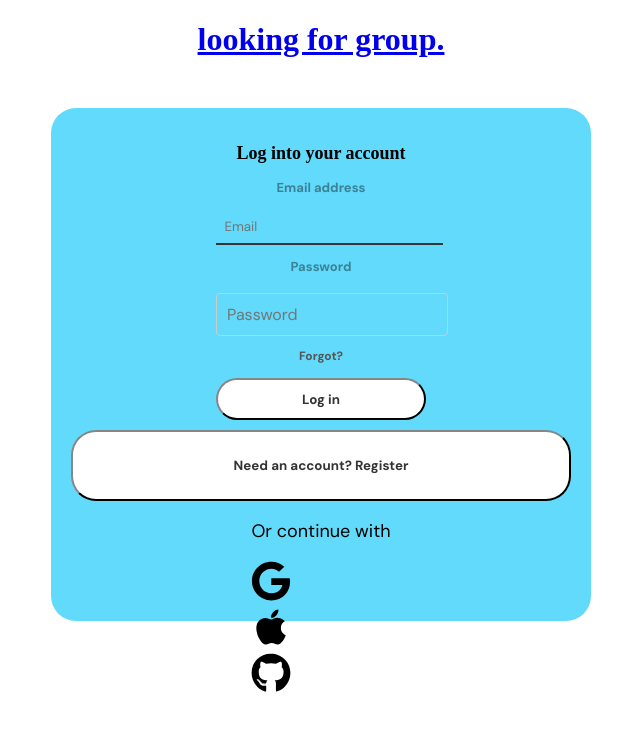
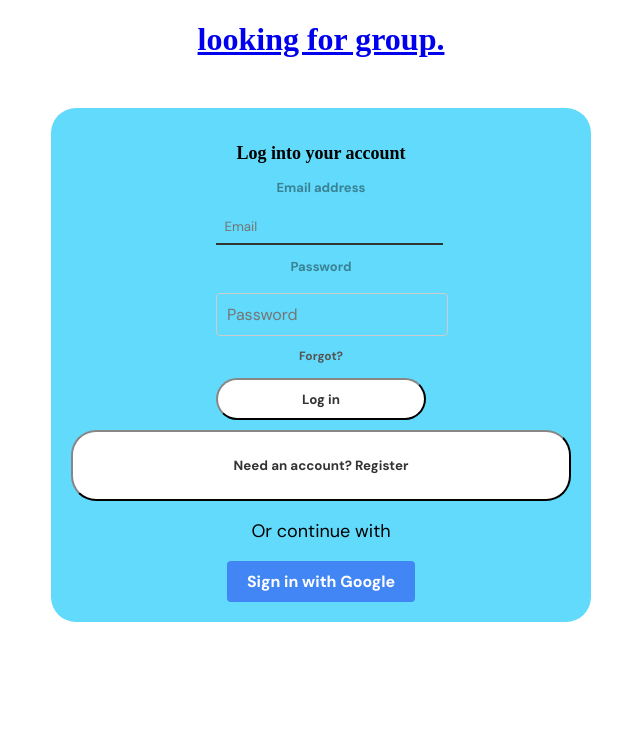
Before and after one commit to brand-ing/study-group-finder, a React (Create React App) app in the folder frontend/: page /login in a window 1280 px wide. Shown: the top 730 px of the page, without its empty margins (319-959 px from the left). Built offline with nearby package versions, Linux system fonts and the light colour scheme; a web font is replaced by a local one.

Commit message:
saving my current work on login/google auth

```diff
--- a/frontend/src/components/Login.js
+++ b/frontend/src/components/Login.js
@@ -1,9 +1,8 @@
 import React, { useState } from 'react';
-import { signInWithEmailAndPassword } from 'firebase/auth';
-import { doc, getDoc } from 'firebase/firestore';
+import { signInWithEmailAndPassword, GoogleAuthProvider , signInWithPopup} from 'firebase/auth';
+import { doc, getDoc,  } from 'firebase/firestore';
 import { auth, db } from './firebaseConfig';
 import NavigateButton from './NavigateButton';
-import SocialButtons from './SocialButtons';
 import { useNavigate } from 'react-router-dom';
 
 const Login = ({ onLogin }) => {
@@ -38,6 +37,15 @@ const Login = ({ onLogin }) => {
     }
   };
 
+  const signInWithGoogle = async () => {
+    const provider = new GoogleAuthProvider();
+    try {
+      await signInWithPopup(auth, provider);
+      navigate("/dashboard"); // Redirect after successful login
+    } catch (error) {
+      console.error("Error signing in with Google:", error.message);
+    }
+  };
   return (
     <div>
       <div className="title-container">
@@ -71,9 +79,9 @@ const Login = ({ onLogin }) => {
         <NavigateButton label="Need an account? Register" target="/register" />
         <div className="icon-container">
           <p>Or continue with</p>
-          <div className="icon">
-            <SocialButtons />
-          </div>
+          <button className="google-signin-btn" onClick={signInWithGoogle}>
+          Sign in with Google
+        </button>
         </div>
       </div>
     </div>
--- a/frontend/src/components/firebaseConfig.js
+++ b/frontend/src/components/firebaseConfig.js
@@ -1,7 +1,7 @@
 // firebaseConfig.js
 // Import the functions you need from the SDKs you need
 import { initializeApp } from "firebase/app";
-import { getAuth } from "firebase/auth";
+import { getAuth , GoogleAuthProvider } from "firebase/auth";
 import { getFirestore } from "firebase/firestore";
 
 // TODO: Add SDKs for Firebase products that you want to use
@@ -21,5 +21,6 @@ const firebaseConfig = {
 const app = initializeApp(firebaseConfig);
 const db = getFirestore();
 const auth = getAuth(app);
+const googleProvider = new GoogleAuthProvider();
 
-export { auth, db };
+export { auth, db, googleProvider };
--- a/frontend/src/components/styles.css
+++ b/frontend/src/components/styles.css
@@ -381,6 +381,23 @@ nav ul li:hover {
   border-radius: 25px;
 }
 
+
+.google-signin-btn {
+  background-color: #4285f4;
+  color: white;
+  font-size: 16px;
+  padding: 10px 20px;
+  border: none;
+  border-radius: 4px;
+  cursor: pointer;
+  display: flex;
+  align-items: center;
+  gap: 8px;
+}
+
+.google-signin-btn:hover {
+  background-color: #357ae8;
+}
 /* Features */
 /* Features.css */
 .features-section {
```
